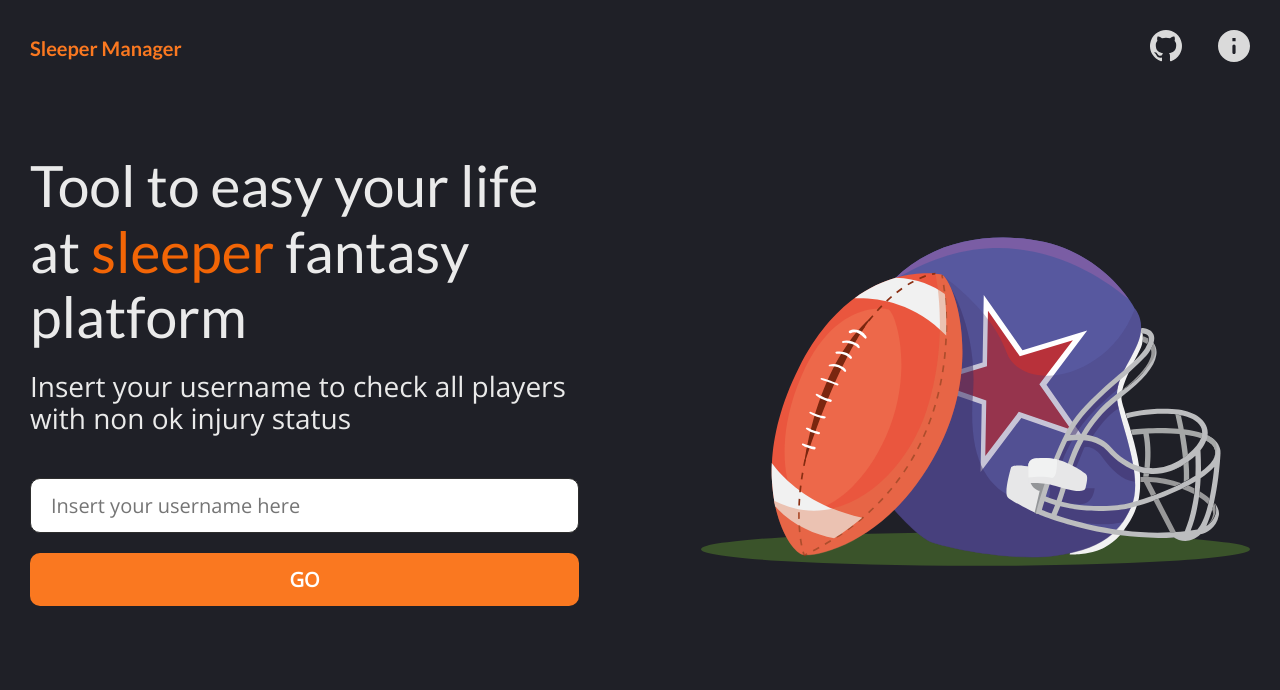
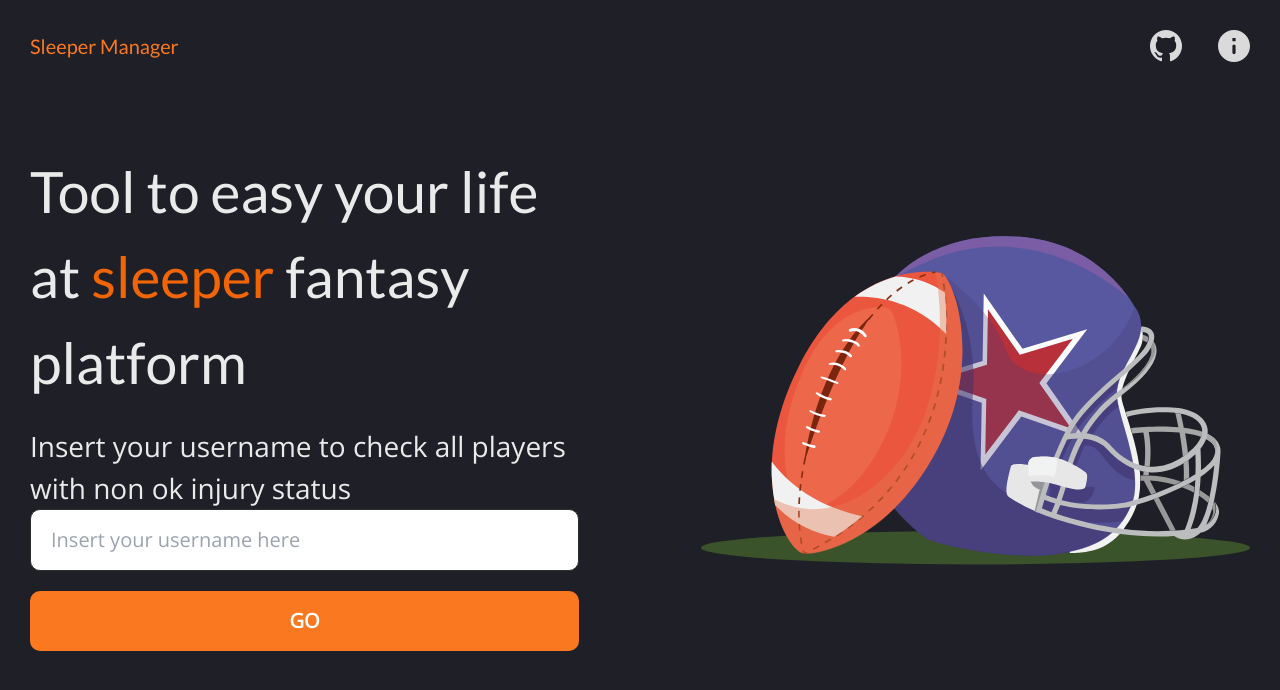
Before and after one commit to mcorreiab/sleeper-manager-frontend, a Next.js app: page / in a window 1280 px wide. Shown: the top 690 px of the page. Built offline with nearby package versions, Linux system fonts and the light colour scheme; what axios-retry would draw is missing.

Commit message:
Install tailwind

```diff
--- a/package.json
+++ b/package.json
@@ -43,6 +43,7 @@
     "@types/jest": "^27.4.0",
     "@types/node": "^17.0.10",
     "@types/react": "^17.0.38",
+    "autoprefixer": "^10.4.2",
     "babel-jest": "^27.4.6",
     "codecov": "^3.8.3",
     "eslint": "8.7.0",
@@ -50,9 +51,11 @@
     "eslint-config-prettier": "^8.3.0",
     "jest": "^27.4.7",
     "jest-canvas-mock": "^2.3.1",
+    "postcss": "^8.4.6",
     "prettier": "^2.5.1",
     "stylelint": "^14.2.0",
     "stylelint-config-standard": "^24.0.0",
+    "tailwindcss": "^3.0.18",
     "typescript": "^4.5.5"
   }
 }
--- /dev/null
+++ b/postcss.config.js
@@ -0,0 +1,6 @@
+module.exports = {
+  plugins: {
+    tailwindcss: {},
+    autoprefixer: {},
+  },
+}
--- a/styles/globals.css
+++ b/styles/globals.css
@@ -1,3 +1,7 @@
+@tailwind base;
+@tailwind components;
+@tailwind utilities;
+
 html,
 body {
   padding: 0;
--- /dev/null
+++ b/tailwind.config.js
@@ -0,0 +1,11 @@
+module.exports = {
+  content: [
+    "./pages/**/*.{js,ts,jsx,tsx}",
+    "./components/**/*.{js,ts,jsx,tsx}",
+    "./containers/**/*.{js,ts,jsx,tsx}",
+  ],
+  theme: {
+    extend: {},
+  },
+  plugins: [],
+}
```
Also changed, not shown: 1 other file (tests, documents, lock files or other folders).
